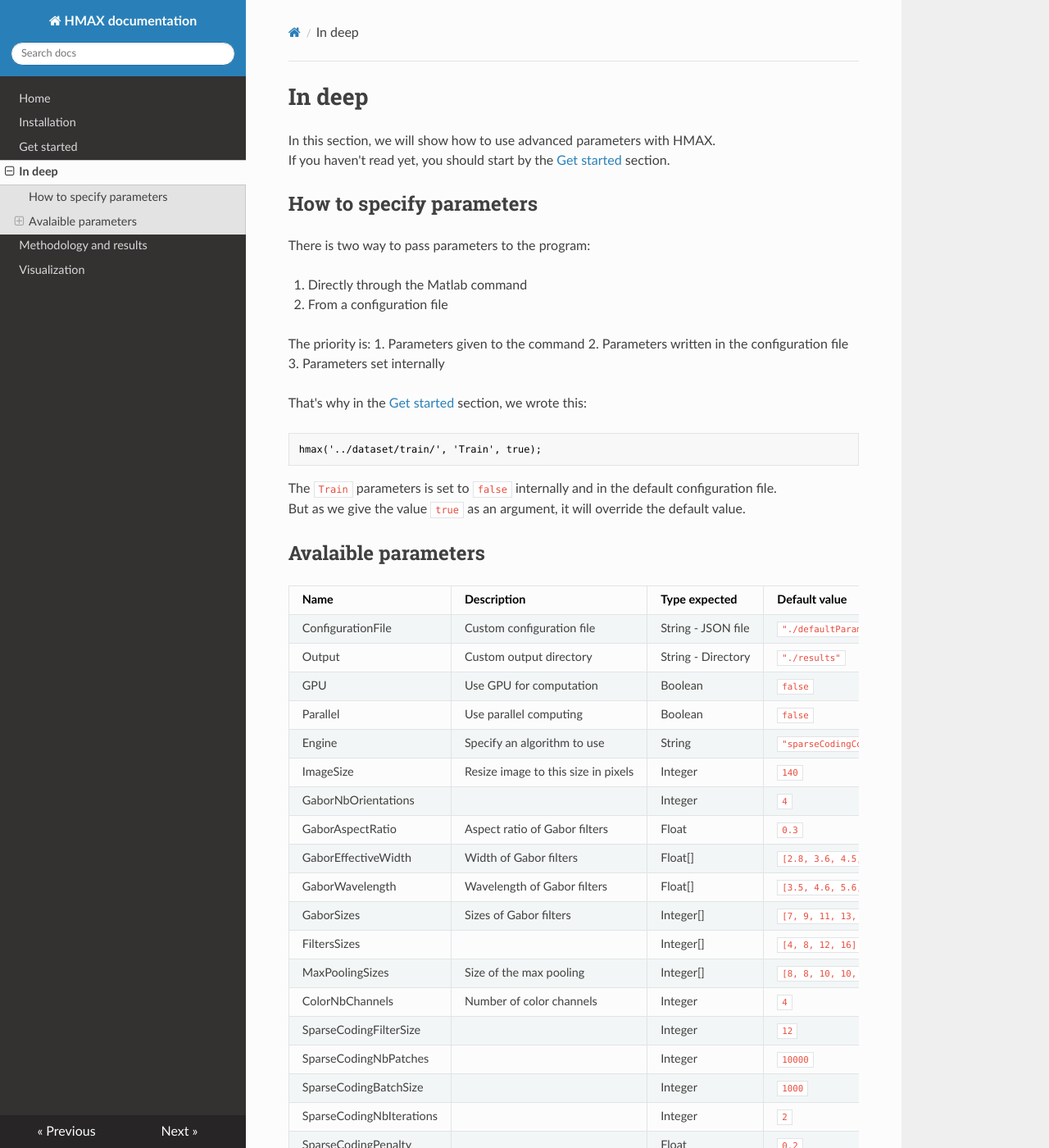
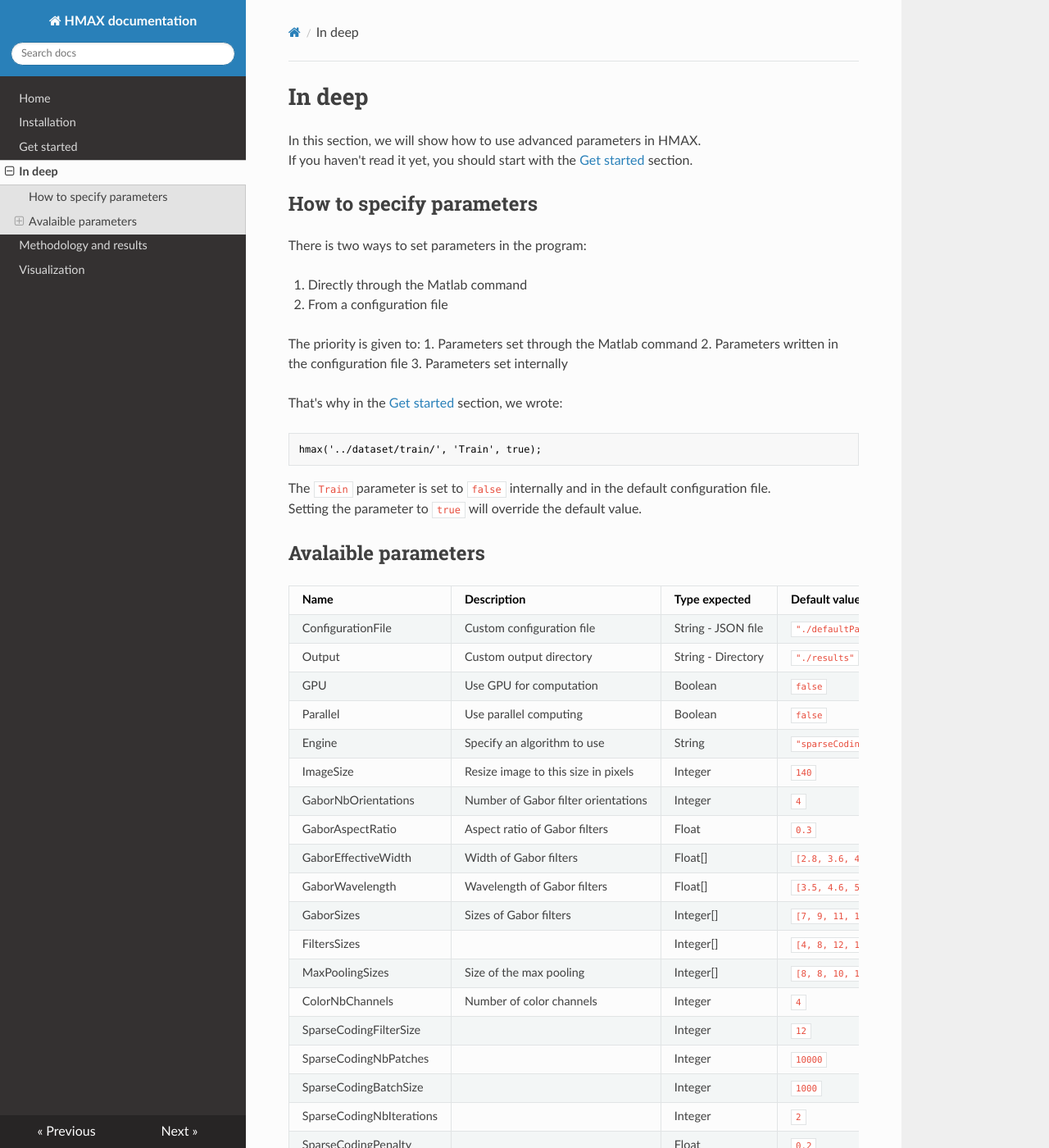
Before and after one commit to EEVCOM-Montpellier/hmax-documentation, an MkDocs documentation site: the page built from docs/indeep.md, in a window 1280 px wide and 1400 px high. Shown: the whole window at 82% size. Built offline with MkDocs 1.6.1, drawn with Linux system fonts in a browser that asks for light colours; nearby versions of some CDN libraries; old or Windows-style settings are respelled for this version of MkDocs.

Commit message:
Update indeep.md

````diff
--- a/docs/indeep.md
+++ b/docs/indeep.md
@@ -1,26 +1,26 @@
 # In deep
 
-In this section, we will show how to use advanced parameters with HMAX.
-If you haven't read yet, you should start by the [Get started](/get-started) section.
+In this section, we will show how to use advanced parameters in HMAX.
+If you haven't read it yet, you should start with the [Get started](/get-started) section.
 
 ## How to specify parameters
 
-There is two way to pass parameters to the program:
+There is two ways to set parameters in the program:
 
 1. Directly through the Matlab command
 2. From a configuration file
 
-The priority is:
-1. Parameters given to the command
+The priority is given to:
+1. Parameters set through the Matlab command
 2. Parameters written in the configuration file
 3. Parameters set internally
 
-That's why in the [Get started](/get-started) section, we wrote this:
+That's why in the [Get started](/get-started) section, we wrote:
 ```matlab
 hmax('../dataset/train/', 'Train', true);
 ```
-The `Train` parameters is set to `false` internally and in the default configuration file.
-But as we give the value `true` as an argument, it will override the default value.
+The `Train` parameter is set to `false` internally and in the default configuration file.
+Setting the parameter to `true` will override the default value.
 
 ## Avalaible parameters
 
@@ -32,7 +32,7 @@
 | Parallel                  | Use parallel computing              | Boolean            | `false`                      |
 | Engine                    | Specify an algorithm to use         | String             | `"sparseCodingColor"`              |
 | ImageSize                 | Resize image to this size in pixels | Integer            | `140`                        |
-| GaborNbOrientations       |                                     | Integer            | `4`                          |
+| GaborNbOrientations       | Number of Gabor filter orientations | Integer            | `4`                          |
 | GaborAspectRatio          | Aspect ratio of Gabor filters       | Float              | `0.3`                        |
 | GaborEffectiveWidth       | Width of Gabor filters              | Float[]            | `[2.8, 3.6, 4.5, ..., 18.2]` |
 | GaborWavelength           | Wavelength of Gabor filters         | Float[]            | `[3.5, 4.6, 5.6, ..., 22.8]` |
````
